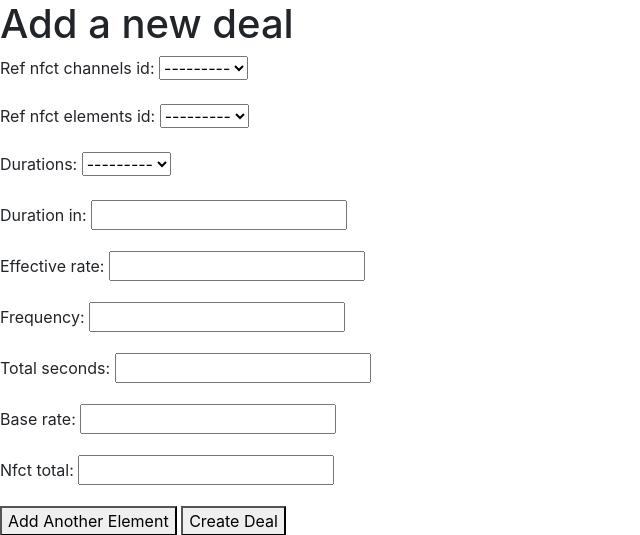
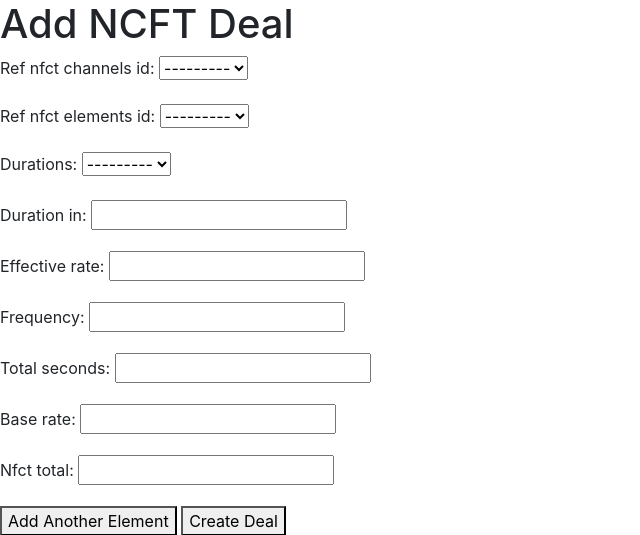
Before and after one commit to anurag-chiplunkar/iTV-CRM, a Django app: page /nfct/add_nfct/ in a window 1280 px wide. Shown: the part 76-611 px from the top of the page, without its empty margins (0-640 px from the left). Run offline with Django 3.2, Linux system fonts and the light colour scheme; data that the repository does not hold is empty; some libraries are stand-ins or nearby versions.

Commit message:
Update add_nfct.html

```diff
--- a/templates/add_nfct.html
+++ b/templates/add_nfct.html
@@ -10,7 +10,7 @@
     <title>Add New Deal</title>
 </head>
 <body>
-    <h1>Add a new deal</h1>
+    <h1>Add NCFT Deal</h1>
     <form id="form-container" method="POST">
         {% csrf_token %}
         {{nfct_deal_formset.management_form}}
```
